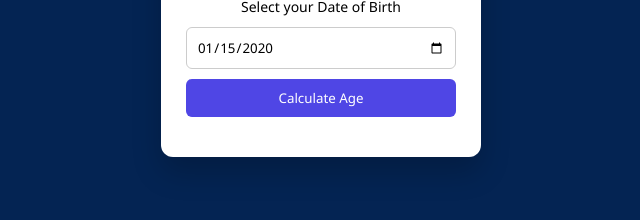
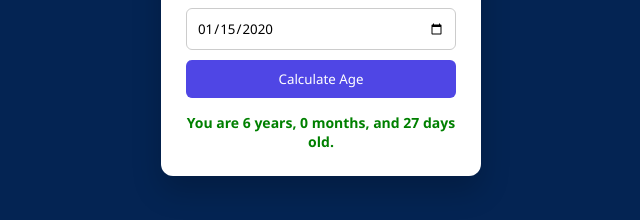
Before and after one commit to Ravi944-ux/Web-Projects-, a plain HTML site: page age calculator/index.html in a window 1280 px wide. Both pictures are taken after typing "2020-01-15" into the empty fields and a click on the button "Calculate Age". Shown: the part 378-598 px from the top of the page, without its empty margins (319-959 px from the left). Drawn offline with Linux system fonts and the light colour scheme.

Commit message:
app.js file update

```diff
--- /dev/null
+++ b/age calculator/app.js
@@ -0,0 +1,36 @@
+function calculateAge() {
+  const dobInput = document.getElementById("dob").value;
+  const result = document.getElementById("result");
+
+  if (!dobInput) {
+    result.style.color = "red";
+    result.innerText = "Please select your date of birth";
+    return;
+  }
+
+  const dob = new Date(dobInput);
+  const today = new Date();
+
+  if (dob > today) {
+    result.style.color = "red";
+    result.innerText = "Date of birth cannot be in the future";
+    return;
+  }
+
+  let years = today.getFullYear() - dob.getFullYear();
+  let months = today.getMonth() - dob.getMonth();
+  let days = today.getDate() - dob.getDate();
+
+  if (days < 0) {
+    months--;
+    days += new Date(today.getFullYear(), today.getMonth(), 0).getDate();
+  }
+
+  if (months < 0) {
+    years--;
+    months += 12;
+  }
+
+  result.style.color = "green";
+  result.innerText = `You are ${years} years, ${months} months, and ${days} days old.`;
+}
--- a/age calculator/index.html
+++ b/age calculator/index.html
@@ -19,6 +19,6 @@
     <div class="result" id="result"></div>
   </div>
 
-  <script src="script.js"></script>
+  <script src="app.js"></script>
 </body>
 </html>
```
